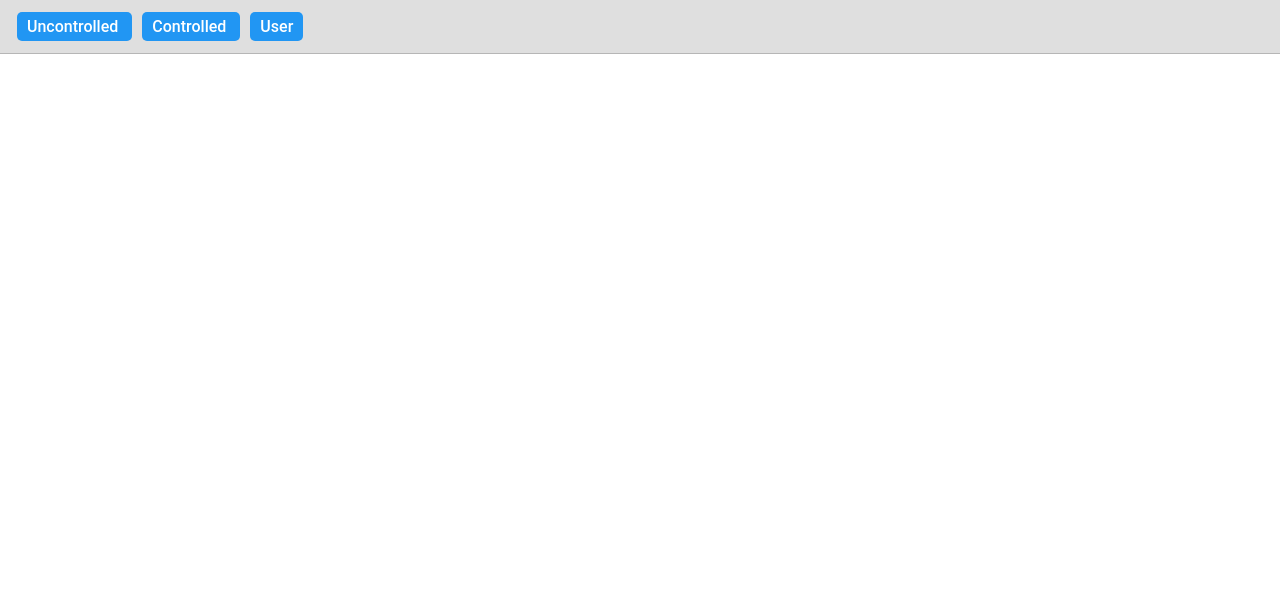
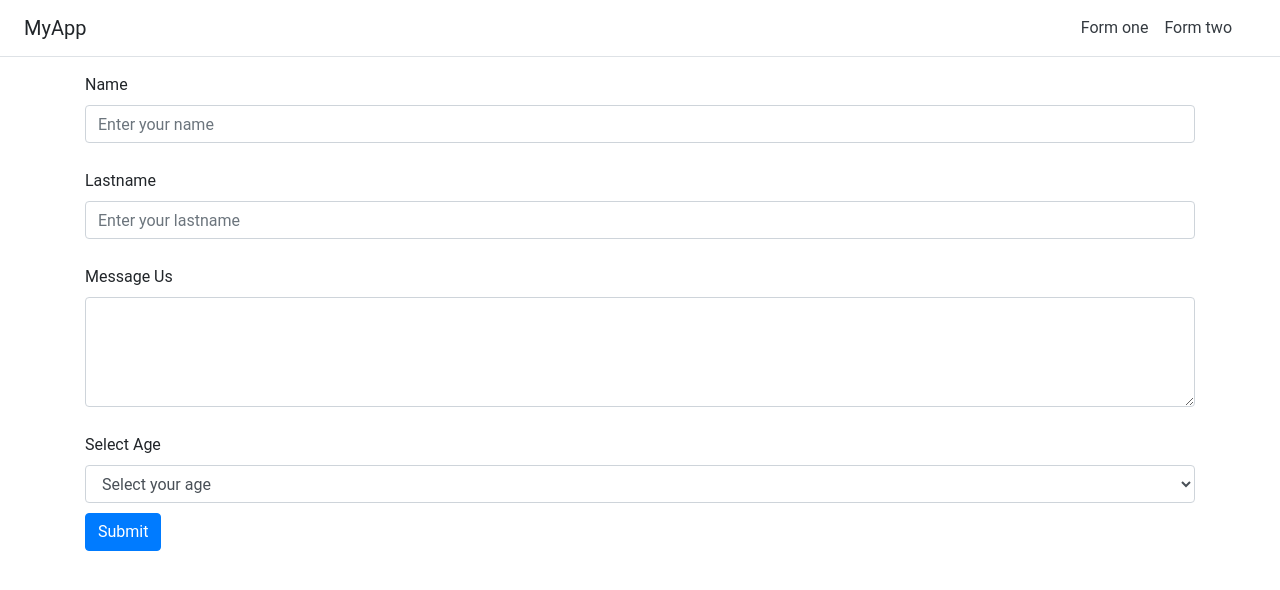
Before and after one commit to Densitty/react-lesson-max, a React (Create React App) app: page / in a window 1280 px wide. Shown: the top 590 px of the page. Built offline with nearby package versions, Linux system fonts and the light colour scheme.

Commit message:
form templating and validation without using a library

```diff
--- a/public/index.html
+++ b/public/index.html
@@ -8,6 +8,12 @@
     <meta
       name="description"
       content="Web site created using create-react-app"
+    />
+    <link
+      rel="stylesheet"
+      href="https://stackpath.bootstrapcdn.com/bootstrap/4.3.1/css/bootstrap.min.css"
+      integrity="sha384-ggOyR0iXCbMQv3Xipma34MD+dH/1fQ784/j6cY/iJTQUOhcWr7x9JvoRxT2MZw1T"
+      crossorigin="anonymous"
     />
     <link rel="apple-touch-icon" href="%PUBLIC_URL%/logo192.png" />
     <!--
--- a/src/Components/Controlled.js
+++ /dev/null
@@ -1,67 +0,0 @@
-import React, { Component } from "react";
-
-class Controlled extends Component {
-  state = {
-    name: "",
-    lastname: "",
-  };
-
-  handleChange = (e) => {
-    this.setState({
-      [e.target.name]: e.target.value,
-    });
-  };
-
-  handleNameChange = (e) => {
-    // console.log(e.target.value)
-    this.setState({
-      name: e.target.value,
-    });
-  };
-  handleLastnameChange = (e) => {
-    // console.log(e.target.value)
-    this.setState({
-      lastname: e.target.value,
-    });
-  };
-
-  submitHandler = (e) => {
-    e.preventDefault();
-
-    console.log(this.state);
-  };
-
-  render() {
-    return (
-      <div className="container">
-        <form onSubmit={this.submitHandler}>
-          <div className="form_element">
-            <label>Enter Name</label>
-            <input
-              type="text"
-              name="name"
-              placeholder="Enter your name"
-              value={this.state.name}
-              onChange={this.handleChange}
-            />
-          </div>
-
-          <div className="form_element">
-            <label>Enter Lastname</label>
-            <input
-              type="text"
-              name="lastname"
-              placeholder="Enter your lastname"
-              value={this.state.lastname}
-              onChange={this.handleChange}
-            />
-          </div>
-
-          <button type="submit">Submit Info</button>
-        </form>
-      </div>
-    );
-  }
-}
-
-export default Controlled;
--- /dev/null
+++ b/src/Components/FormOne/FormOne.js
@@ -0,0 +1,171 @@
+import React, { Component } from "react";
+import FormFields from "../Widgets/FormFields";
+
+class FormOne extends Component {
+  state = {
+    maxAge: 80,
+    formData: {
+      name: {
+        element: "input",
+        value: "",
+        label: true,
+        labelText: "Name",
+        config: {
+          name: "name_input",
+          type: "text",
+          placeholder: "Enter your name",
+        },
+        validation: {
+          required: true,
+          minLength: 5,
+        },
+        valid: false,
+        touched: false,
+        validationMessage: "",
+      },
+      lastname: {
+        element: "input",
+        value: "",
+        label: true,
+        labelText: "Lastname",
+        config: {
+          name: "lastname_input",
+          type: "text",
+          placeholder: "Enter your lastname",
+        },
+        validation: {
+          required: true,
+        },
+        valid: false,
+        touched: false,
+        validationMessage: "",
+      },
+      message: {
+        element: "textarea",
+        value: "",
+        label: true,
+        labelText: "Message Us",
+        config: {
+          name: "message_input",
+          rows: 4,
+          cols: 36,
+        },
+        validation: {
+          required: true,
+        },
+        valid: true,
+      },
+      age: {
+        element: "select",
+        value: "",
+        label: true,
+        labelText: "Select Age",
+        config: {
+          name: "age_input",
+        },
+        validation: {
+          required: true,
+          minAge: 18,
+        },
+        valid: true,
+      },
+    },
+    loading: false,
+  };
+
+  generateAgeOptions = () => {
+    const ageArray = [];
+    for (let i = 1; i <= 80; i++) {
+      ageArray.push(i);
+    }
+
+    return ageArray.map((age) => {
+      return (
+        <option key={age} value={age}>
+          {age}
+        </option>
+      );
+    });
+  };
+
+  updateForm = (element) => {
+    // console.log(element);
+    this.setState({
+      formData: element,
+    });
+  };
+
+  formSuccess = () => {
+    const newFormData = { ...this.state.formData };
+
+    for (const key in this.state.formData) {
+      newFormData[key].value = "";
+      newFormData[key].valid = false;
+      newFormData[key].touched = false;
+    }
+
+    this.setState({
+      formData: newFormData,
+    });
+
+    alert("Thank you for getting to us. We will get back to you shortly.");
+  };
+
+  submitForm = (e) => {
+    e.preventDefault();
+
+    const dataToSubmit = {};
+    let formIsValid = true;
+
+    this.setState({
+      loading: true,
+    });
+
+    // check for validity of each form element (i.e each form element is filled)
+    for (const key in this.state.formData) {
+      formIsValid = this.state.formData[key].valid && formIsValid;
+    }
+
+    // loop through the form element (via formData) to get the value typed or selected or checked
+    for (const key in this.state.formData) {
+      dataToSubmit[key] = this.state.formData[key].value;
+    }
+
+    if (formIsValid) {
+      console.log(dataToSubmit);
+      setTimeout(() => {
+        this.setState({ loading: false });
+        this.formSuccess();
+      }, 2000);
+    } else {
+      alert("Form is incomplete");
+      this.setState({ loading: false });
+    }
+  };
+
+  render() {
+    return (
+      <>
+        <form onSubmit={this.state.submitForm}>
+          <FormFields
+            {...this.state}
+            ageOptions={this.generateAgeOptions}
+            formData={this.state.formData}
+            change={(element) => this.updateForm(element)}
+          />
+
+          <button
+            type="submit"
+            className="btn btn-primary"
+            onClick={(event) => this.submitForm(event)}
+            disabled={this.state.loading}
+          >
+            {this.state.loading ? "Please wait" : "Submit"}
+          </button>
+        </form>
+      </>
+    );
+  }
+}
+
+export default FormOne;
--- /dev/null
+++ b/src/Components/FormTwo/FormTwo.js
@@ -0,0 +1,48 @@
+import React, { Component } from "react";
+
+class FormTwo extends Component {
+  state = {
+    maxAge: 80,
+  };
+
+  render() {
+    return (
+      <>
+        <form>
+          <div className="form-group">
+            <label>Name</label>
+            <input type="text" className="form-control" name="name_input" />
+          </div>
+          <div className="form-group">
+            <label>Lastname</label>
+            <input type="text" className="form-control" name="lastname_input" />
+          </div>
+          <div className="form-group">
+            <label>Age</label>
+            <select name="age_input" className="form-control"></select>
+          </div>
+
+          <div className="form-group">
+            <label>Enter your message here</label>
+            <textarea
+              rows="3"
+              placeholder="Add your message here..."
+              className="form-control"
+            ></textarea>
+          </div>
+
+          <button
+            type="submit"
+            className="btn btn-primary"
+            onClick={(event) => this.submitForm(event)}
+            disabled={this.state.loading}
+          >
+            Submit
+          </button>
+        </form>
+      </>
+    );
+  }
+}
+
+export default FormTwo;
--- a/src/Components/Header.js
+++ /dev/null
@@ -1,16 +0,0 @@
-import React from 'react';
-import { Link } from 'react-router-dom';
-
-const header = () => {
-  return (
-    <header>
-      <div>
-        <Link to="/uncontrolled"> Uncontrolled </Link>
-        <Link to="/controlled"> Controlled </Link>
-        <Link to="/user"> User </Link>
-      </div>
-    </header>
-  );
-};
-
-export default header;
--- a/src/Components/Widgets/FormFields.js
+++ b/src/Components/Widgets/FormFields.js
@@ -1,6 +1,8 @@
 import React from "react";
+import { validate } from "./validate";
 
 const FormFields = (props) => {
+  // console.log(props);
   const renderFields = () => {
     const formArray = [];
 
@@ -11,7 +13,7 @@ const FormFields = (props) => {
       });
     }
     // console.log(formArray);
-    return formArray.map((element, index) => {
+    return formArray.map((element) => {
       return (
         <div key={element.id} className="form_element">
           {renderTemplates(element)}
@@ -29,49 +31,58 @@ const FormFields = (props) => {
       case "input":
         // console.log(dataValues);
         formTemplate = (
-          <div>
+          <div className="form-group">
             {showLabel(dataValues.label, dataValues.labelText)}
             <input
               {...dataValues.config}
               value={dataValues.value}
               onChange={(event) => changeHandler(event, data.id, false)}
               onBlur={(event) => changeHandler(event, data.id, true)}
+              className="form-control"
             />
-            {showValidation(dataValues)}
+            <div className="error_label">
+              {showValidationMessage(dataValues)}
+            </div>
           </div>
         );
         break;
       // for a textarea
       case "textarea":
         formTemplate = (
-          <div>
+          <div className="form-group">
             {showLabel(dataValues.label, dataValues.labelText)}
             <textarea
               {...dataValues.config}
               value={dataValues.value}
               onChange={(event) => changeHandler(event, data.id)}
+              onBlur={(event) => changeHandler(event, data.id, true)}
+              className="form-control"
             ></textarea>
+            <div className="error_label">
+              {showValidationMessage(dataValues)}
+            </div>
           </div>
         );
         break;
       // for a select element
       case "select":
         formTemplate = (
-          <div>
+          <div className="form">
             {showLabel(dataValues.label, dataValues.labelText)}
             <select
               name={dataValues.config.name}
               value={dataValues.value}
               onChange={(event) => changeHandler(event, data.id)}
+              onBlur={(event) => changeHandler(event, data.id, true)}
+              className="form-control"
             >
-              {dataValues.config.options.map((option, index) => {
-                return (
-                  <option key={index} value={option.val}>
-                    {option.text}
-                  </option>
-                );
-              })}
+              <option value="">Select your age</option>
+              {props.ageOptions()}
             </select>
+
+            <div className="error_label">
+              {showValidationMessage(dataValues)}
+            </div>
           </div>
         );
         break;
@@ -93,6 +104,7 @@ const FormFields = (props) => {
     // console.log(newState)
     newState[keyID].value = event.target.value;
 
+    /* check for blur; i.e if blur event is triggered (a truthy value) on the element */
     if (blur) {
       let validData = validate(newState[keyID]);
 
@@ -101,44 +113,20 @@ const FormFields = (props) => {
     }
 
     newState[keyID].touched = blur;
-
+    // console.log(newState);
     props.change(newState);
   };
 
-  const validate = (element) => {
-    console.log(element);
-    const inputLength = element.validation.minLength;
-    let error = [true, ""];
+  const showValidationMessage = (data) => {
+    let errorMessage = null;
 
-    if (inputLength) {
-      const valid = element.value.length >= inputLength;
-      console.log(valid);
-      const message = `${
-        !valid
-          ? `The input must be at least ${inputLength} characters long`
-          : ""
-      }`;
-      error = !valid ? [valid, message] : error;
+    /* check for validation */
+    if (data.validation && !data.valid && data.validationMessage) {
+      errorMessage = (
+        <div className="error_label">{data.validationMessage}</div>
+      );
     }
 
-    if (element.validation.required) {
-      const valid = element.value.trim() !== "";
-      const message = `${!valid ? "This field is required" : ""}`;
-
-      error = !valid ? [valid, message] : error;
-    }
-
-    return error;
-  };
-
-  const showValidation = (data) => {
-    let errorMessage = null;
-
-    if (data.validation && !data.valid) {
-      errorMessage = (
-        <div className="label_error">{data.validationMessage}</div>
-      );
-    }
     return errorMessage;
   };
 
--- /dev/null
+++ b/src/Components/Widgets/validate.js
@@ -0,0 +1,35 @@
+export const validate = (element) => {
+  // console.log(element);
+  const inputLength = element.validation.minLength;
+  const minAge = element.validation.minAge;
+  let error = [true, ""];
+
+  // first check if there is need for validation on the element
+  if (element.validation.required) {
+    const valid = element.value.trim() !== "";
+    const message = `${!valid ? "This field is required" : ""}`;
+
+    error = !valid ? [valid, message] : error;
+  }
+
+  // after xters have been entered, check if it's up to the required length
+  if (inputLength) {
+    const valid = element.value.length >= inputLength;
+    // console.log(valid);
+    const message = `${
+      !valid ? `The input must be at least ${inputLength} characters long` : ""
+    }`;
+    error = !valid ? [valid, message] : error;
+  }
+
+  // check if the user's age is equal to or above the minAge
+  if (minAge) {
+    const valid = parseInt(element.value) >= minAge;
+    const message = `${
+      !valid ? `You must be at least ${minAge} years old` : ""
+    }`;
+    error = !valid ? [valid, message] : error;
+  }
+
+  return error;
+};
--- a/src/Routes.js
+++ b/src/Routes.js
@@ -1,24 +1,45 @@
-import React from 'react';
-import { Route, Switch } from 'react-router-dom';
+import React from "react";
+import { Route, Switch, NavLink } from "react-router-dom";
 
-// Components
-import Header from './Components/Header';
-import Uncontrolled from './Components/Uncontrolled';
-import Controlled from './Components/Controlled';
-import User from './Components/User';
+import FormOne from "./Components/FormOne/FormOne";
+import FormTwo from "./Components/FormTwo/FormTwo";
 
+const Routes = () => (
+  <>
+    <header>
+      <div className="d-flex flex-column flex-md-row align-items-center p-3 px-md-4 mb-3 border-bottom">
+        <h5 className="my-0 mr-md-auto font-weight-normal">MyApp</h5>
+        <nav className="my-2 my-md-0 mr-md-3">
+          <NavLink
+            to="/"
+            className="p-2 text-dark"
+            exact
+            activeStyle={{ color: "red" }}
+            activeClassName="selected"
+          >
+            Form one
+          </NavLink>
 
-const Routes = () => {
-  return (
-    <div>
-      <Header />
+          <NavLink
+            to="/formTwo"
+            className="p-2 text-dark"
+            exact
+            activeStyle={{ color: "red" }}
+            activeClassName="selected"
+          >
+            Form two
+          </NavLink>
+        </nav>
+      </div>
+    </header>
+
+    <div className="container">
       <Switch>
-        <Route path="/uncontrolled" exact component={Uncontrolled} />
-        <Route path="/controlled" exact component={Controlled} />
-        <Route path="/user" exact component={User} />
+        <Route path="/" exact component={FormOne} />
+        <Route path="/formTwo" component={FormTwo} />
       </Switch>
     </div>
-  )
-}
+  </>
+);
 
-export default Routes
+export default Routes;
--- a/src/Styles/App.css
+++ b/src/Styles/App.css
@@ -4,59 +4,9 @@ body {
   font-family: 'Roboto', sans-serif;
 }
 
-header {
-  border-bottom: 1px solid #b6b6b6;
-  box-sizing: border-box;
-  padding: 17px;
-  background: #dfdfdf;
-  margin-bottom: 10px;
-}
-
-header a {
-  padding: 5px 10px;
-  background: #2196F3;
-  margin-right: 10px;
-  text-decoration: none;
-  border-radius: 5px;
-  color: #fff;
-  font-weight: 500;
-}
-
-.container {
-  padding: 10px 20px;
-}
-
-.form_element {
-  margin: 20px 0px;
-}
-
-.form_element label {
-  display: block;
-  margin-bottom: 5px;
-  font-size: 20px;
-  font-weight: 300;
-}
-
-input {
-  font-size: 20px;
-  padding: 8px 12px;
-  box-sizing: border-box;
-}
-
-button {
-  background: #3F51B5;
-  color: #fff;
-  font-size: 15px;
-  padding: 10px 20px;
-}
-
-select {
-  width: 236px;
-  font-size: 15px;
-}
-
-.label_error {
+.error_label {
   color: #FF5722;
   font-weight: 600;
-  margin-top: 10px;
+  /* margin-top: 1px; */
+  padding: 5px
 }
```
Also changed, not shown: src/App.js (+8 -9 lines), src/index.js (+6 -10 lines).
